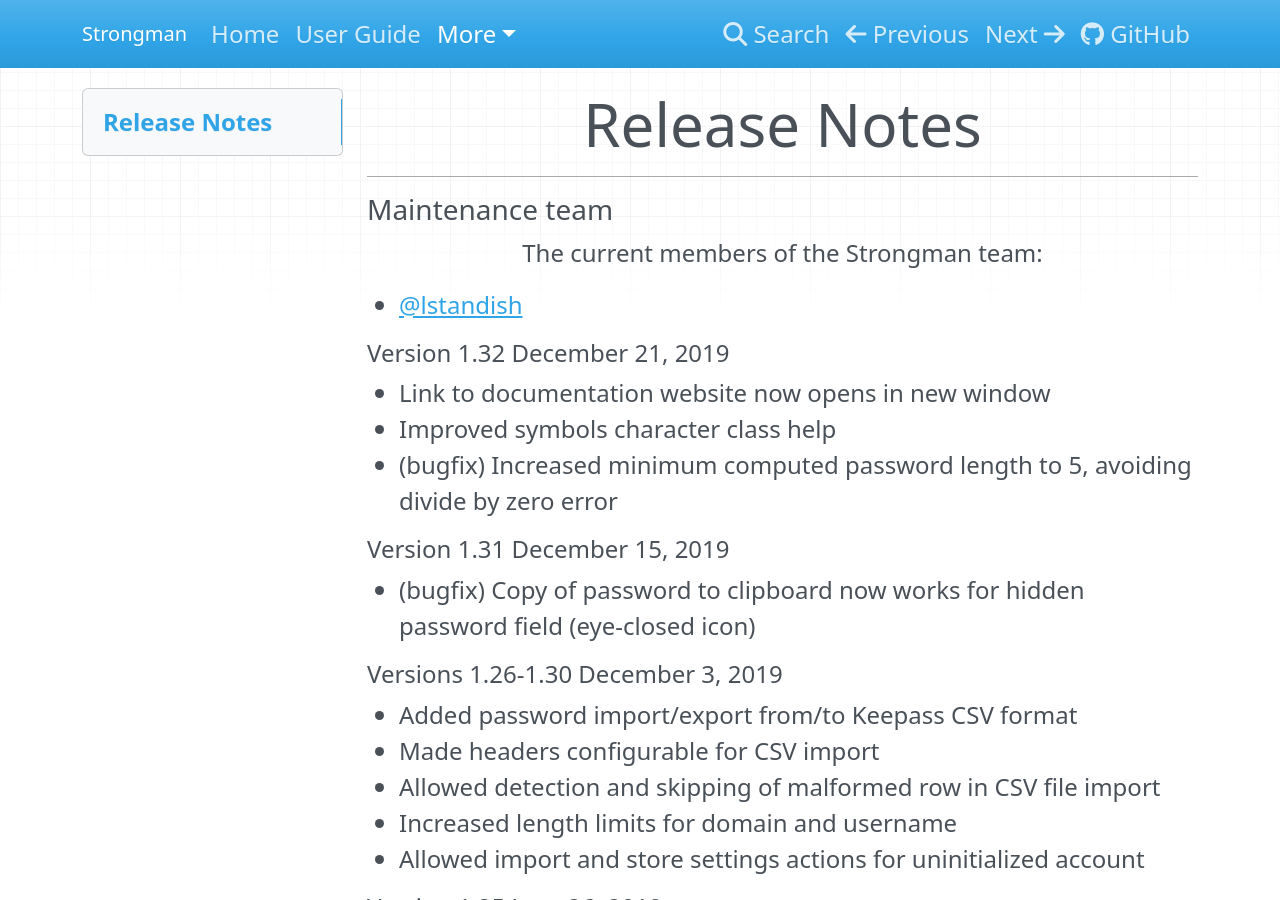
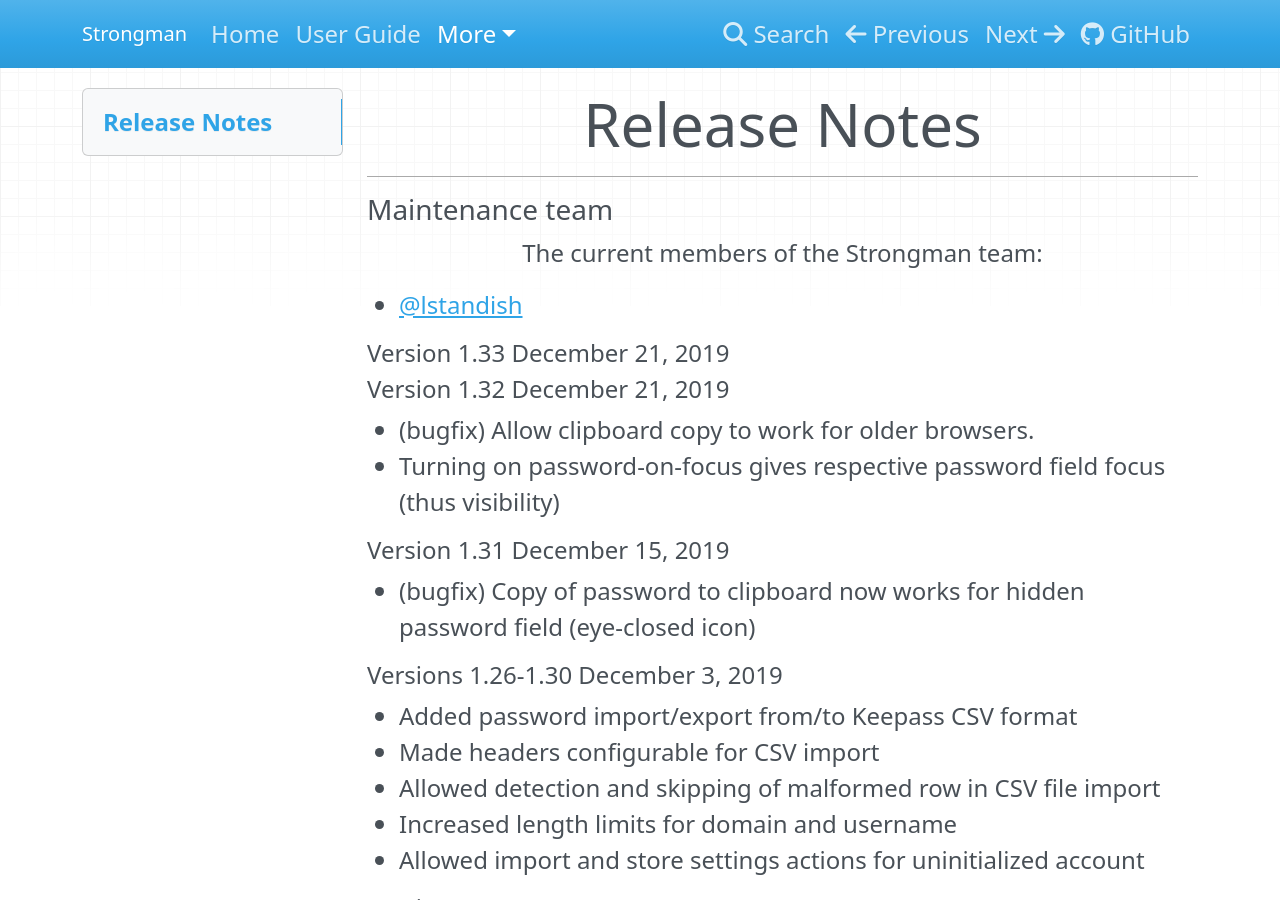
Before and after one commit to lstandish/strongman-md, an MkDocs documentation site: the page built from docs/more/release-notes.md, in a window 1280 px wide and 900 px high. Built offline with MkDocs 1.6.1, drawn with Linux system fonts in a browser that asks for light colours.

Commit message:
add release notes for v1.33

```diff
--- a/docs/more/release-notes.md
+++ b/docs/more/release-notes.md
@@ -8,10 +8,11 @@
 
 * [@lstandish](https://github.com/lstandish/)
 
+#### Version 1.33 December 21, 2019
+
 #### Version 1.32 December 21, 2019
-- Link to documentation website now opens in new window
-- Improved symbols character class help
-- (bugfix) Increased minimum computed password length to 5, avoiding divide by zero error
+- (bugfix) Allow clipboard copy to work for older browsers.
+- Turning on password-on-focus gives respective password field focus (thus visibility)
 
 #### Version 1.31 December 15, 2019
 - (bugfix) Copy of password to clipboard now works for hidden password field (eye-closed icon)
```
